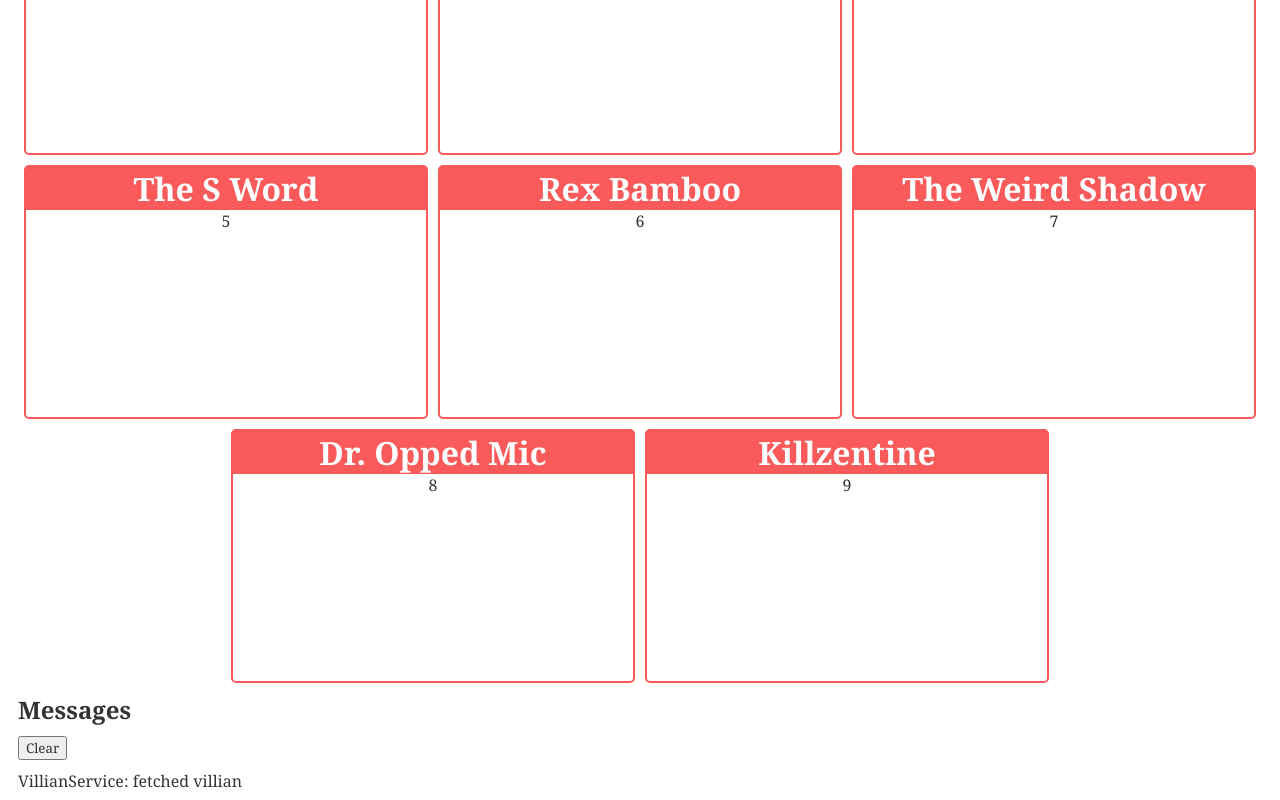
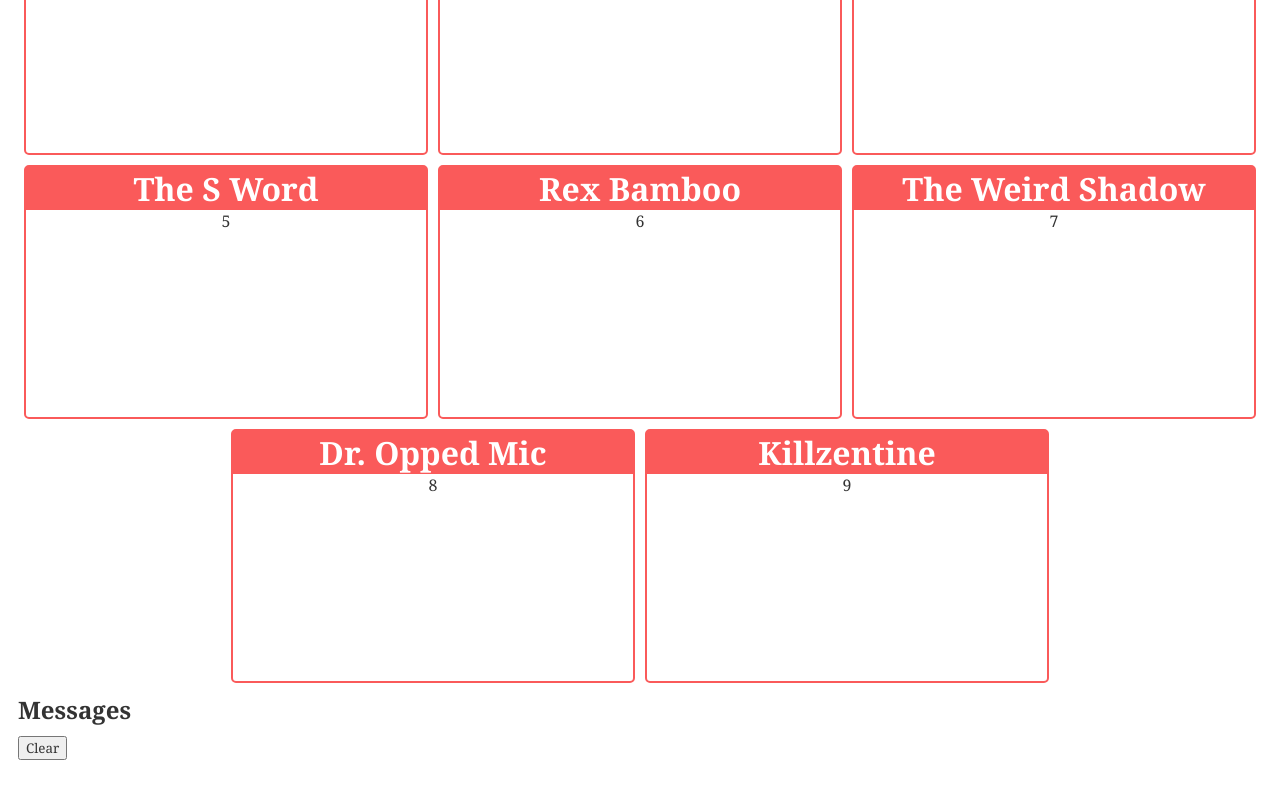
Before and after one commit to BJKapteyn/DelectableVillainy, an Angular app: page / in a window 1280 px wide. Shown: the part 245-1045 px from the top of the page. After the commit the page ends 1018 px from the top, so only its background shows below. Built offline with nearby package versions, Linux system fonts and the light colour scheme.

Commit message:
fixed onselect method adding hero to message after it was already selected

```diff
--- a/src/app/messages/messages.component.css
+++ b/src/app/messages/messages.component.css
@@ -20,7 +20,6 @@ div.message, .messageNone {
   animation-direction: forwards;
   animation-name: fadeIn;
   animation-duration: 1s;
-  display: none;
 }
 
 .messageNone {
--- a/src/app/messages/messages.component.html
+++ b/src/app/messages/messages.component.html
@@ -1,4 +1,4 @@
-<div id="messageView" *ngIf="messageService.messages.length">
+<div id="messageView">
   <h2>Messages</h2>
   <button class="clear"
           (click)="messageService.clear()">Clear</button>
--- a/src/app/messages/messages.component.ts
+++ b/src/app/messages/messages.component.ts
@@ -13,6 +13,7 @@ export class MessagesComponent implements OnInit {
   static timeouts: NodeJS.Timeout[];
 
   public static fade(fadeTime: number): void {
+    debugger;
     let messageView = document.getElementById('messageView');
 
     if(this.timeouts) {
@@ -25,7 +26,7 @@ export class MessagesComponent implements OnInit {
     let timeout1 = setTimeout(() => {
       messageView.className = 'messageNone';
     }, fadeTime);
-
+    //set display
     let timeout2 = setTimeout(() => {
       messageView.style.display = "none";
     }, fadeTime + 2000);
--- a/src/app/villian.service.ts
+++ b/src/app/villian.service.ts
@@ -10,7 +10,6 @@ import {MessageService} from './message.service';
 export class VillianService {
 
   getVillians(): Observable<Villian[]> {
-    this.messageService.add('VillianService: fetched villian');
     return of(VILLIANS);
   }
 
--- a/src/app/villians/villians.component.ts
+++ b/src/app/villians/villians.component.ts
@@ -22,10 +22,12 @@ export class VilliansComponent implements OnInit {
   }
 
   onSelect(villian: Villian) {
-    this.selectedVillian = villian;
-    if(this.selectedVillian !== villian) {
+    debugger;
+    if(this.selectedVillian != villian) {
       this.messageService.add(`HeroService: Selected ${villian.name}`);
     }
+
+    this.selectedVillian = villian;
     MessagesComponent.fade(2000);
   }
 
```
